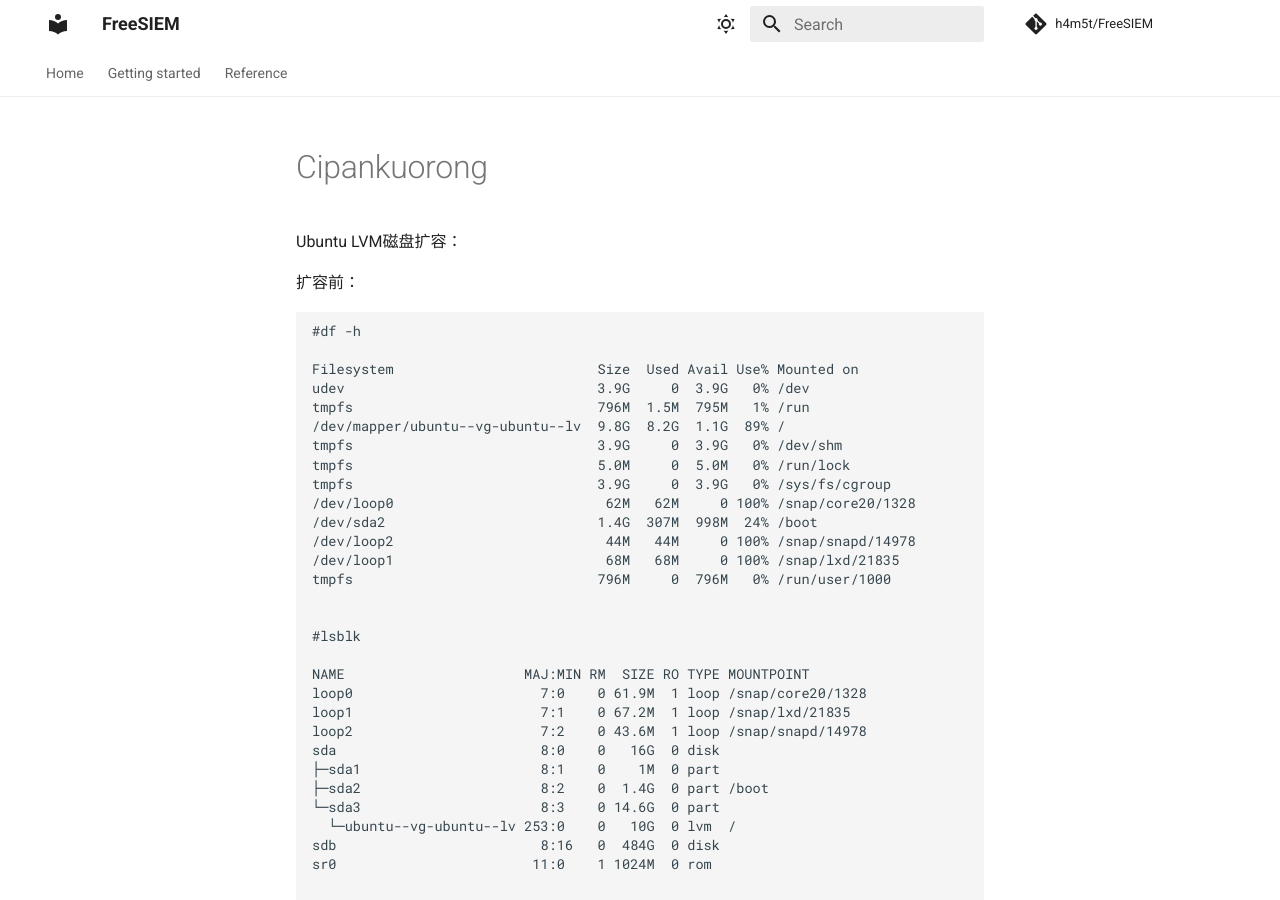
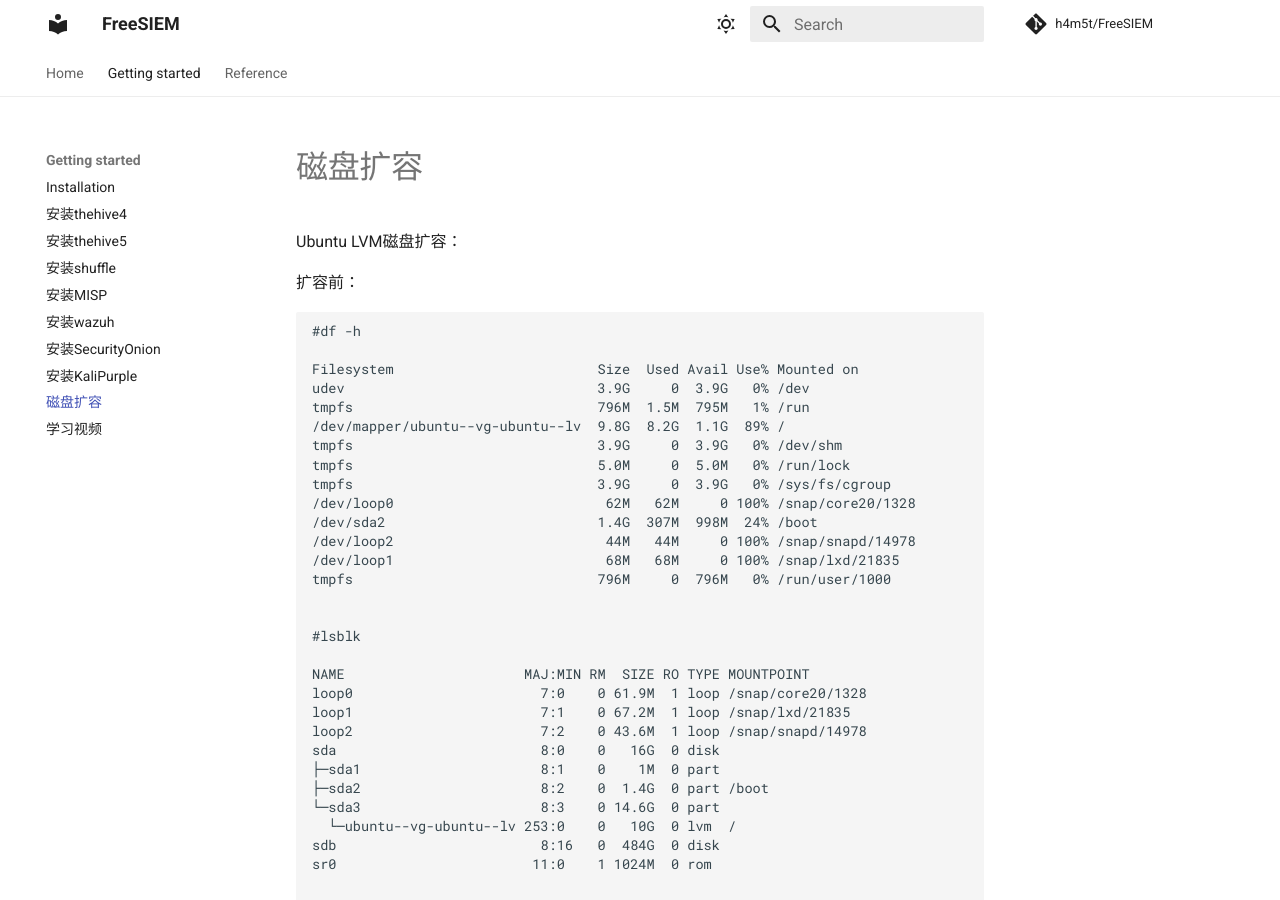
Before and after one commit to h4m5t/FreeSIEM, an MkDocs documentation site: the page built from docs/cipankuorong.md, in a window 1280 px wide and 900 px high. Built offline with MkDocs 1.6.1 and Material for MkDocs 9.7.7, drawn with Linux system fonts in a browser that asks for light colours; comment, search, counter and statistics services are not loaded; some of the changed lines change nothing that is shown; some of the changed text lies outside the part shown.

Commit message:
Update mkdocs.yml

```diff
--- a/mkdocs.yml
+++ b/mkdocs.yml
@@ -61,6 +61,7 @@
       - 安装wazuh: install_wazuh.md
       - 安装SecurityOnion: install_SO2.3.md
       - 安装KaliPurple: install_kalipurple.md
+      - 磁盘扩容: cipankuorong.md
       - 学习视频: learnshipin.md
     - Reference:
       - Reference: reference.md
```
